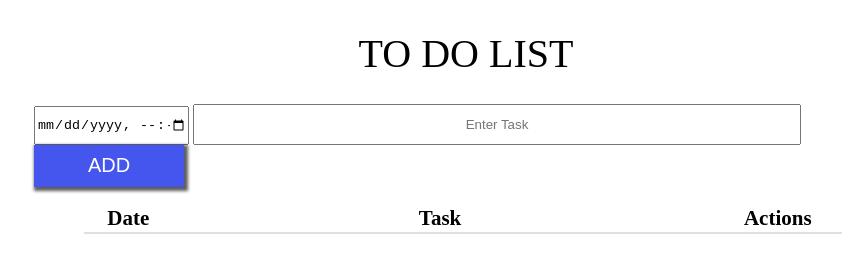
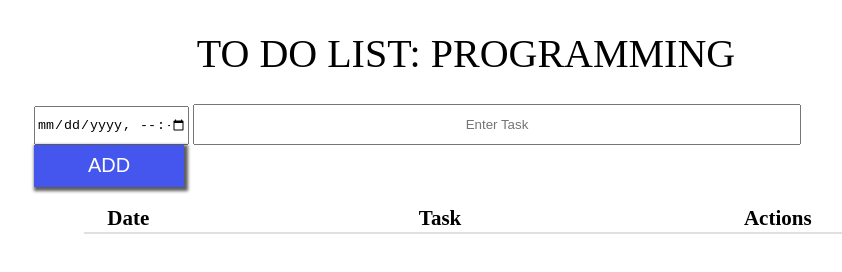
Before and after one commit to Sandamele/to-do-list, a plain HTML site: page index.html in a window 1280 px wide. Shown: the whole page, without its empty margins (174-1016 px from the left). Drawn offline with Linux system fonts and the light colour scheme.

Commit message:
Edit h1 in index.html

```diff
--- a/index.html
+++ b/index.html
@@ -11,7 +11,7 @@
 
 <body>
     <div class="container">
-        <h1>To Do List</h1>
+        <h1>To Do List: Programming</h1>
         <input type="datetime-local" name="to-do-list-due-date" id="to-do-list-due-date" />
         <input type="text" name="to-do-list-info" id="to-do-list-info" placeholder="Enter Task" />
         <button id="to-do-list-add-btn">Add</button>
```
